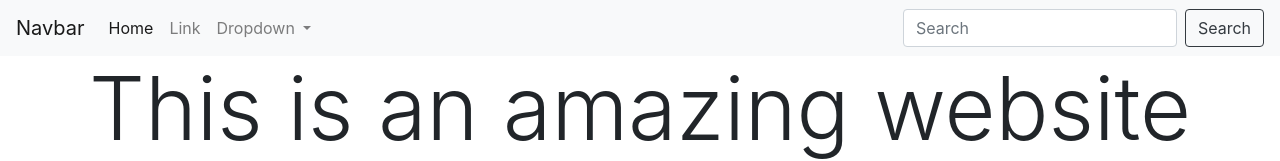
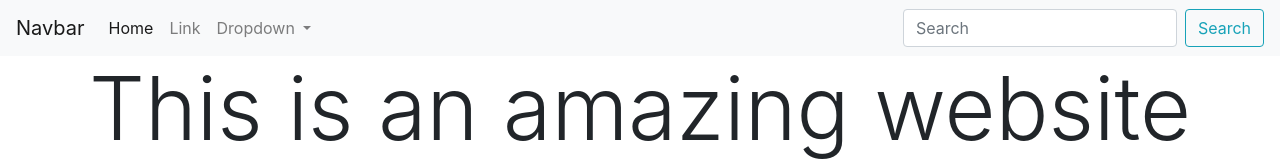
Before and after one commit to LongTran112/example, a plain HTML site: page index.html in a window 1280 px wide. Shown: the top 161 px of the page. Drawn offline with nearby package versions, Linux system fonts and the light colour scheme.

Commit message:
Change button colour to blue See: #8

```diff
--- a/index.html
+++ b/index.html
@@ -35,7 +35,7 @@
         </ul>
         <form class="form-inline my-2 my-lg-0">
             <input class="form-control mr-sm-2" type="search" placeholder="Search" aria-label="Search">
-            <button class="btn btn-outline-dark my-2 my-sm-0" type="submit">Search</button>
+            <button class="btn btn-outline-info my-2 my-sm-0" type="submit">Search</button>
         </form>
     </div>
 </nav>
```
